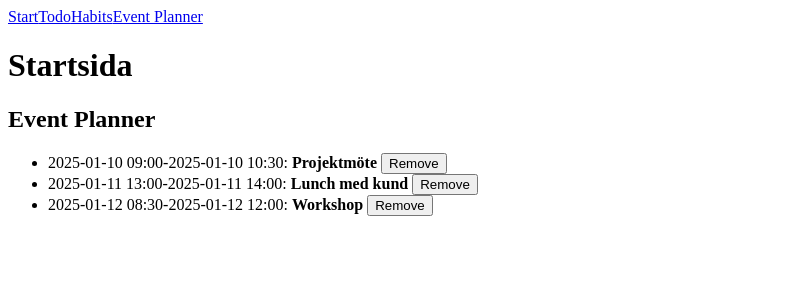
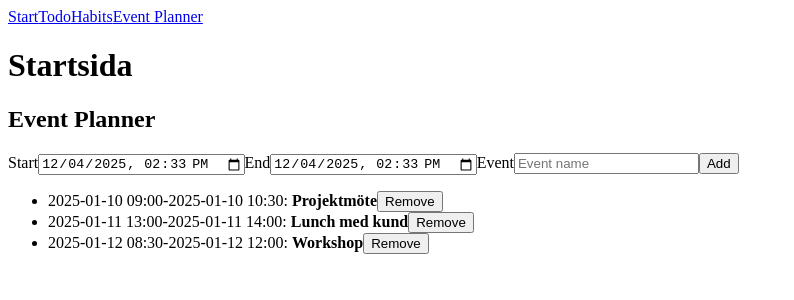
Before and after one commit to Ebba-Ene/projektarbete-productivity-assistant-application, a React (Vite) app: page /eventplanner in a window 1280 px wide. Shown: the top 300 px of the page, without its empty margins (0-794 px from the left). Built offline with nearby package versions, Linux system fonts and the light colour scheme.

Commit message:
add functionality to add event and datetime formatting

```diff
--- a/src/pages/EventPlanner/EventPlanner.jsx
+++ b/src/pages/EventPlanner/EventPlanner.jsx
@@ -19,22 +19,71 @@ const EventPlanner = () => {
     },
   ]);
 
+  const now = new Date();
+  const formatDateTimeLocal = (date) => {
+    const pad = (d) => d.toString().padStart(2, "0");
+    const year = date.getFullYear();
+    const month = pad(date.getMonth() + 1);
+    const day = pad(date.getDate());
+    const hours = pad(date.getHours());
+    const minutes = pad(date.getMinutes());
+    return `${year}-${month}-${day}T${hours}:${minutes}`;
+  };
+
+  const [eventStart, setEventStart] = useState(formatDateTimeLocal(now));
+  const [eventEnd, setEventEnd] = useState(formatDateTimeLocal(now));
+  const [eventName, setEventName] = useState("");
+
   const addEvent = () => {
+    const newEvent = {
+      start: eventStart,
+      end: eventEnd,
+      name: eventName,
+    };
 
-  }
+    setEvents([...events, newEvent]);
+  };
 
   const removeEvent = (event) => {
-    let newEventList = events.filter((e) => e !== event)
-    setEvents(newEventList)
-  }
+    setEvents(events.filter((e) => e !== event));
+  };
 
   return (
     <>
       <h2>Event Planner</h2>
       <div>
+        <label>Start</label>
+        <input
+          type="datetime-local"
+          value={eventStart}
+          min={formatDateTimeLocal(now)}
+          onChange={(e) => setEventStart(e.target.value)}
+        />
+
+        <label>End</label>
+        <input
+          type="datetime-local"
+          value={eventEnd}
+          min={formatDateTimeLocal(now)}
+          onChange={(e) => setEventEnd(e.target.value)}
+        />
+
+        <label>Event</label>
+        <input
+          type="text"
+          placeholder="Event name"
+          value={eventName}
+          onChange={(e) => setEventName(e.target.value)}
+        />
+
+        <button onClick={addEvent}>Add</button>
+
         <ul>
-          {events.map((event) => (
-            <li>{event.start}-{event.end}: <strong>{event.name}</strong> <button onClick={() => removeEvent(event)}>Remove</button></li>
+          {events.map((event, index) => (
+            <li key={index}>
+              {event.start}-{event.end}: <strong>{event.name}</strong>
+              <button onClick={() => removeEvent(event)}>Remove</button>
+            </li>
           ))}
         </ul>
       </div>
```
